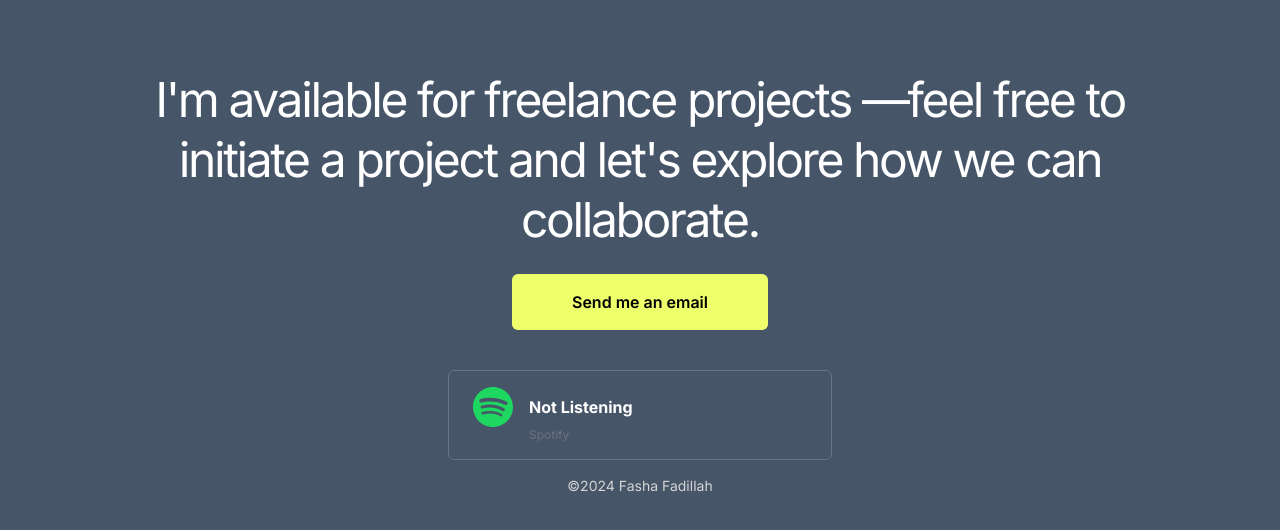
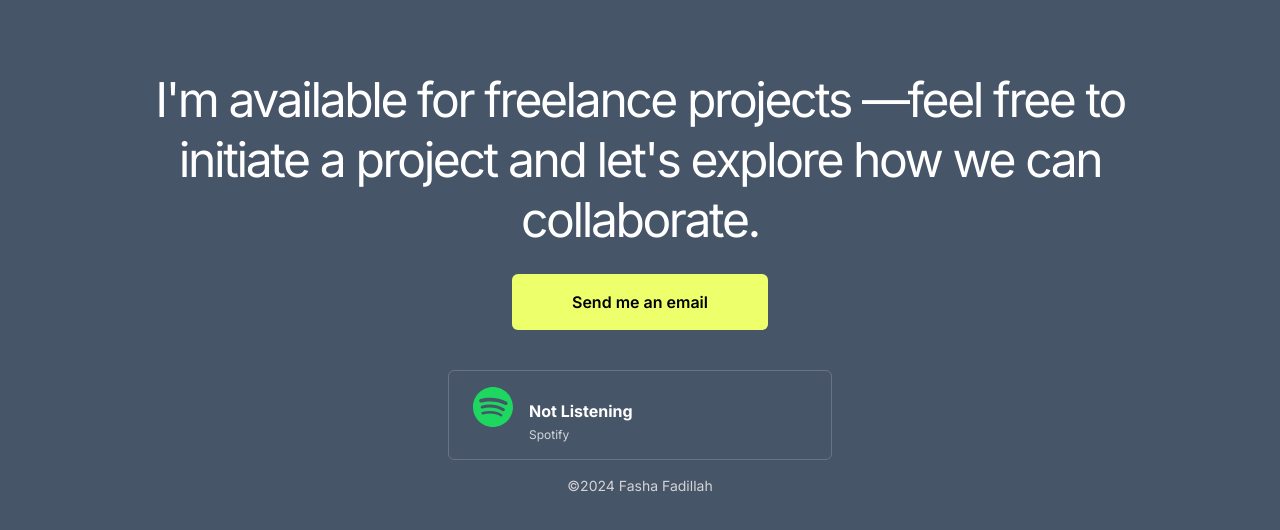
Before and after one commit to fasfashan/new-portfolio, a Next.js app: page / in a window 1280 px wide. Shown: the part 2469-2999 px from the top of the page. Built offline with nearby package versions, Linux system fonts and the light colour scheme; no server answers.

Commit message:
update refresh interval on spotify card

```diff
--- a/app/components/footer.jsx
+++ b/app/components/footer.jsx
@@ -7,26 +7,42 @@ import { SiSpotify } from "react-icons/si";
 import { RiPauseCircleFill } from "react-icons/ri";
 import useSWR from "swr";
 import { ChevronRightIcon, ArrowRightIcon } from "@radix-ui/react-icons";
+
+const fetcher = (url) => fetch(url).then((r) => r.json());
+
 export default function Footer() {
-  const fetcher = (url) => fetch(url).then((r) => r.json());
-  const { data } = useSWR("/api/spotify", fetcher);
+  const { data, error } = useSWR("/api/spotify", fetcher, {
+    refreshInterval: 5000, // Refresh every 5 seconds
+    shouldRetryOnError: false, // Avoid retrying on error
+  });
+
   const currentYear = new Date().getFullYear();
+
+  if (error) {
+    return <p>Failed to load Spotify data.</p>;
+  }
+
+  if (!data) {
+    return <p>Loading...</p>; // Loading state
+  }
+
   return (
-    <footer className=" mb- mt-20">
-      <div className=" space-y-6 flex max-w-5xl  m-auto justify-between flex-col text-center ">
-        <h2 className=" md:text-5xl text-2xl   md:leading-tight tracking-tighter text-white">
+    <footer className="mb-20 mt-20">
+      <div className="space-y-6 flex max-w-5xl m-auto justify-between flex-col text-center">
+        <h2 className="md:text-5xl text-2xl md:leading-tight tracking-tighter text-white">
           I'm available for freelance projects —feel free to initiate a project
           and let's explore how we can collaborate.
         </h2>
         <div className="flex justify-center gap-4">
           <a
             href="mailto:pasapadilah1410@gmail.com"
-            className="bg-primary w-64 hover:bg-white  transition-all rounded-md text-center flex items-center gap-2 justify-center font-semibold py-4 "
+            className="bg-primary w-64 hover:bg-white transition-all rounded-md text-center flex items-center gap-2 justify-center font-semibold py-4"
           >
             Send me an email{" "}
           </a>
         </div>
       </div>
+
       <a
         target="_blank"
         rel="noreferrer"
@@ -44,36 +60,33 @@ export default function Footer() {
               height={20}
               className="w-20 rounded-md shadow-sm"
               src={data?.albumImageUrl}
-              alt={data?.album}
+              alt={data?.album || "Spotify Album"}
             />
           ) : (
             <SiSpotify size={40} color={"#1ED760"} />
           )}
         </div>
 
-        <div className="flex-1 space-y-2">
+        <div className="flex-1 space-y-3">
           <div className="flex justify-between">
-            <p>
-              {data?.isPlaying ? (
-                <RiPauseCircleFill className="text-white" size={24} />
-              ) : (
-                ""
-              )}
-            </p>
-            <p>
-              {data?.isPlaying ? <SiSpotify size={20} color={"#1ED760"} /> : ""}
-            </p>
+            {data?.isPlaying && (
+              <p className=" text-gray-300 text-white text-xs">
+                {data?.isPlaying ? "Now Listening" : "Not Listening"}
+              </p>
+            )}
+            {data?.isPlaying && <SiSpotify size={20} color={"#1ED760"} />}
           </div>
-          <div>
+          <div className="space-y-1">
             <p className="font-bold text-white">
               {data?.isPlaying ? data.title : "Not Listening"}
             </p>
-            <p className="text-xs text-gray-500 mt-2">
+            <p className="text-xs text-gray-300 mt-2">
               {data?.isPlaying ? data.artist : "Spotify"}
             </p>
           </div>
         </div>
       </a>
+
       <p className="text-neutral-300 text-center text-sm">
         ©{currentYear} Fasha Fadillah
       </p>
```
